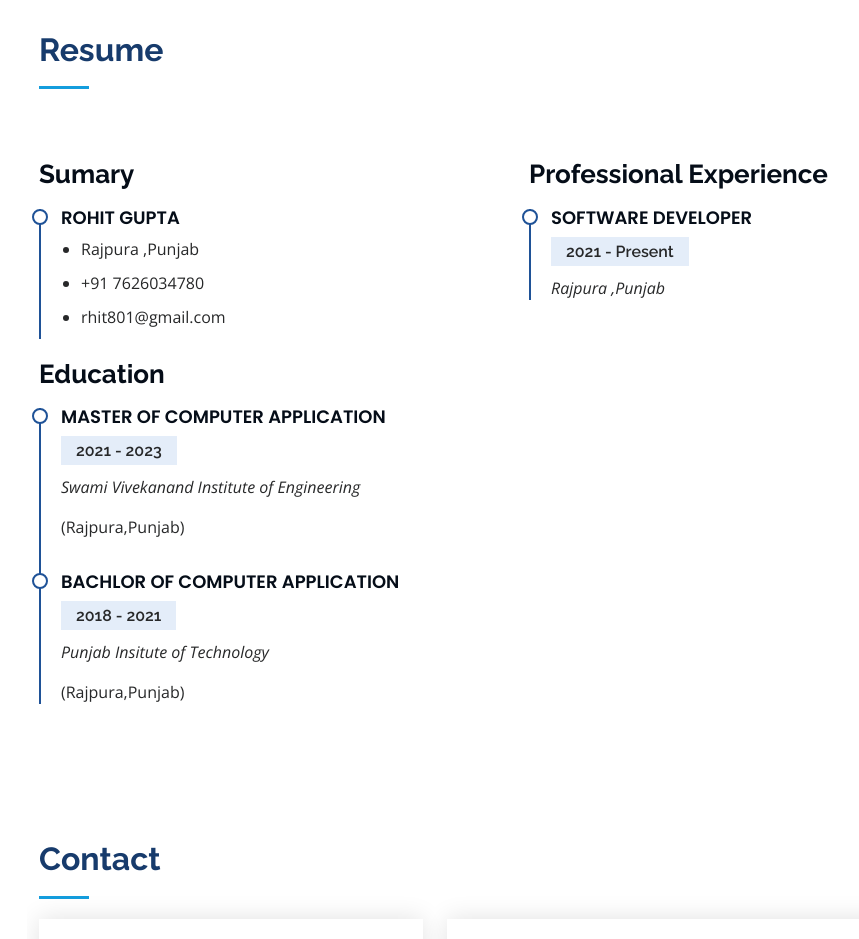
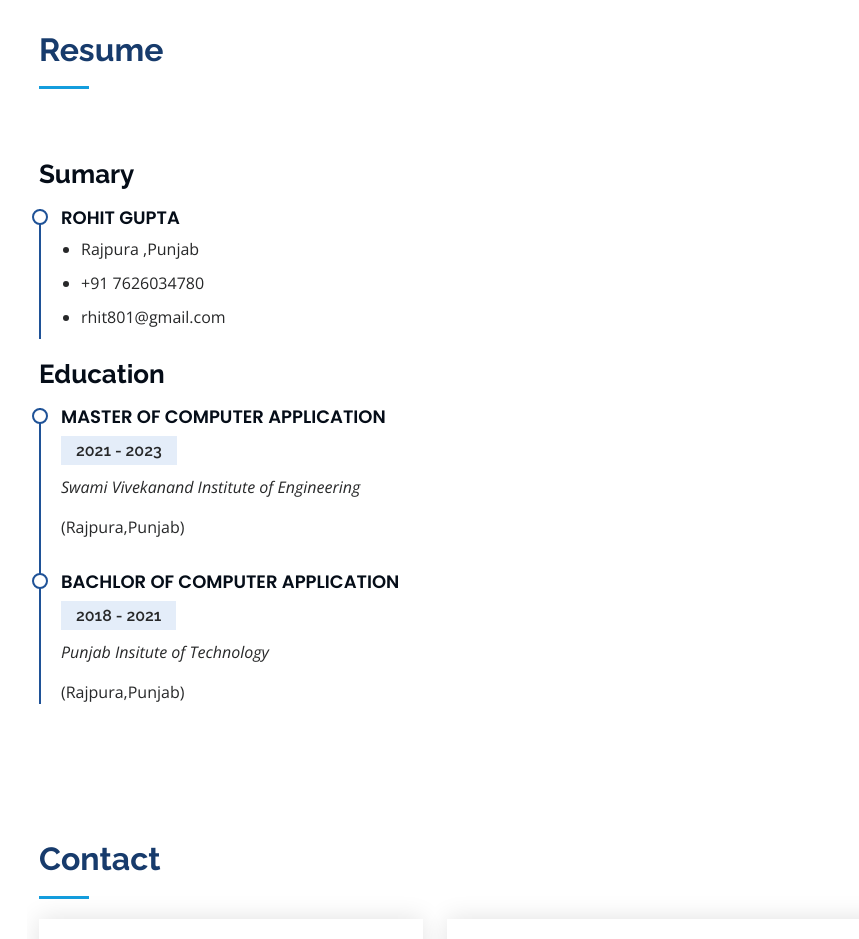
Before and after one commit to RohitGupta-dev/Info.github.io, a plain HTML site: page index.html in a window 1280 px wide. Shown: the part 1360-2299 px from the top of the page, without its empty margins (273-1132 px from the left). Drawn offline with nearby package versions, Linux system fonts and the light colour scheme.

Commit message:
Update index.html

```diff
--- a/index.html
+++ b/index.html
@@ -238,7 +238,7 @@
          </div>
 
         <div class="row">
-          <div class="col-lg-6" data-aos="fade-up">
+          <div class="col-lg-12" data-aos="fade-up">
             <h3 class="resume-title">Sumary</h3>
             <div class="resume-item pb-0">
               <h4>Rohit Gupta</h4>
@@ -266,16 +266,7 @@
               <p></p>
             </div>
           </div>
-          <div class="col-lg-6" data-aos="fade-up" data-aos-delay="100">
-            <h3 class="resume-title">Professional Experience</h3>
-            <div class="resume-item">
-              <h4>software Developer</h4>
-              <h5>2021 - Present</h5>
-              <p><em>Rajpura ,Punjab </em></p>
 
-            </div>
-
-          </div>
         </div>
 
       </div>
```
